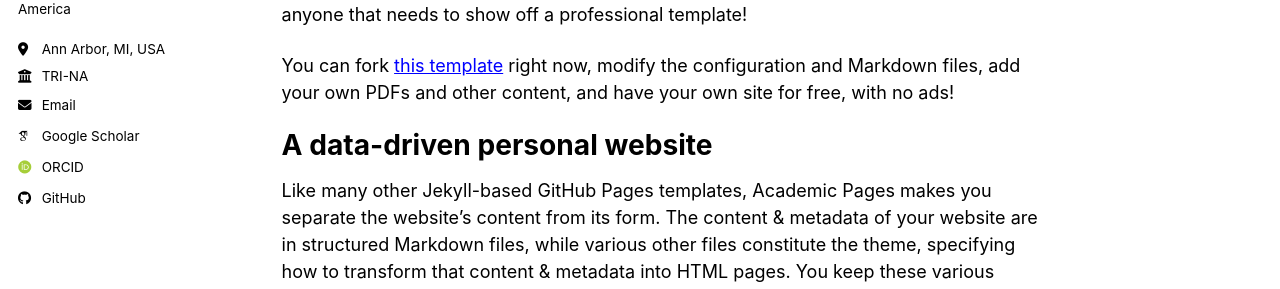
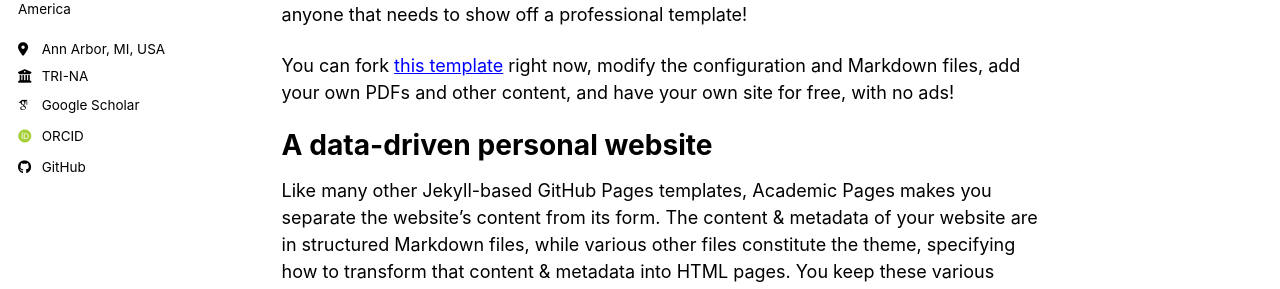
Before and after one commit to Kwon-HyungSuk/kwon-hyungsuk.github.io, a Jekyll site: the page built from _pages/about.md, in a window 1280 px wide. Shown: the part 359-648 px from the top of the page. Built offline with Jekyll 4.4.1, drawn with Linux system fonts in a browser that asks for light colours; some web fonts are replaced; a script bundle is joined from its source files by our own code; library files that are not in the unit come from our copies.

Commit message:
Update _config.yml

```diff
--- a/_config.yml
+++ b/_config.yml
@@ -30,7 +30,7 @@ author:
   location         : "Ann Arbor, MI, USA"
   employer         : "TRI-NA"
   uri              : # URL
-  email            : "kwonhs@umich.edu"
+  email            : # "kwonhs@umich.edu"
 
   # Academic websites
   academia         : # URL
```
